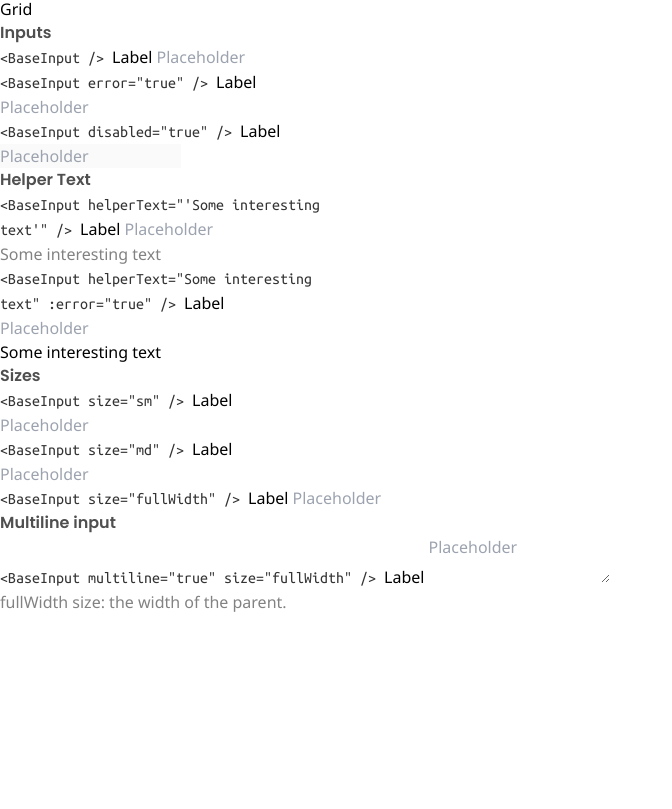
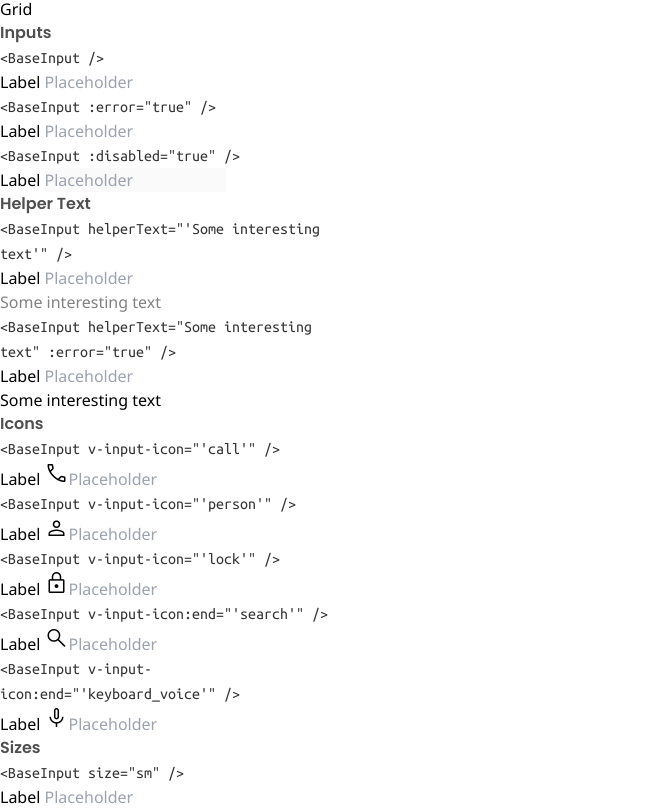
Before and after one commit to RennanPeron/reusable-components, a Vue app: page /inputs in a window 1280 px wide. Shown: the part 231-1040 px from the top of the page, without its empty margins (0-672 px from the left). Before the commit the page ends 845 px from the top, so only its background shows below. Built offline with nearby package versions, Linux system fonts and the light colour scheme.

Commit message:
icons directive added

```diff
--- a/src/components/base/Input.vue
+++ b/src/components/base/Input.vue
@@ -1,4 +1,5 @@
 <template>
+    <div>
         <label class="flex flex-col text-gray-900" :class="{
             'focus-within:text-blue-400': !error,
             'focus-within:text-red-600 text-red-400': error,
@@ -15,7 +16,8 @@
                     'bg-gray-200': disabled
                 }" :disabled="disabled">
 
-        <textarea v-else placeholder="Placeholder" class="rounded-lg border-2 overflow-hidden hover:border-gray-900" :class="[classList], {
+            <textarea v-else placeholder="Placeholder" class="rounded-lg border-2 overflow-hidden hover:border-gray-900"
+                :class="[classList], {
                     'focus:border-blue-400 border-gray-400 text-gray-3': !error,
                     'focus:border-red-600 border-red-400 text-gray-3': error,
                     'bg-gray-200': disabled
@@ -24,6 +26,7 @@
         </label>
         <p class="mt-1 noto-sans text-[0.652rem]" :class="{ 'text-gray-3': !error, 'text-red-400': error }">{{ helperText }}
         </p>
+    </div>
 </template>
 
 <script>
--- /dev/null
+++ b/src/directives/input-icons.js
@@ -0,0 +1,22 @@
+export default {
+  beforeMount(el, binding) {
+    // Position Relative to the label
+    el.querySelector('label').classList.add('relative')
+
+    let padding = 'pl-8'
+    let position = 'top-1/2 left-1.5'
+
+    if (binding.arg == 'end') {
+      padding = 'pr-8'
+      position = 'top-1/2 right-1.5'
+    }
+    // Add some padding to the input
+    el.querySelector('input').classList.add(padding)
+
+    // Add the icon
+    el.querySelector('input').insertAdjacentHTML(
+      'beforebegin',
+      `<i class="material-symbols-outlined absolute ${position}"> ${binding.value} </i>`
+    )
+  }
+}
--- a/src/main.js
+++ b/src/main.js
@@ -7,6 +7,7 @@ import App from './App.vue'
 import router from './router'
 import GlobalComponents from './includes/_globals'
 import ButtonIcon from '@/directives/button-icons'
+import InputIcon from '@/directives/input-icons'
 
 const app = createApp(App)
 
@@ -14,5 +15,6 @@ app.use(createPinia())
 app.use(router)
 app.use(GlobalComponents)
 app.directive('button-icon', ButtonIcon)
+app.directive('input-icon', InputIcon)
 
 app.mount('#app')
--- a/src/views/InputsView.vue
+++ b/src/views/InputsView.vue
@@ -11,15 +11,15 @@
             </div>
             <div>
                 <span class="block text-gray-1 mb-3">
-                    &lt;BaseInput error="true" /&gt;
+                    &lt;BaseInput :error="true" /&gt;
                 </span>
-                <base-input error="true" />
+                <base-input :error="true" />
             </div>
             <div>
                 <span class="block text-gray-1 mb-3">
-                    &lt;BaseInput disabled="true" /&gt;
+                    &lt;BaseInput :disabled="true" /&gt;
                 </span>
-                <base-input disabled="true" />
+                <base-input :disabled="true" />
             </div>
         </section>
         <!-- Helper Text -->
@@ -39,6 +39,39 @@
             </div>
         </section>
         <!-- Icons -->
+        <h2 class="text-gray-2 text-2xl font-medium mb-6 first:mt-0 mt-10">Icons</h2>
+        <section class="examples flex flex-wrap flex=row w-fit mb-8 gap-x-16 gap-y-8 lg:gap-x-32">
+            <div>
+                <span class="block text-gray-1 mb-3">
+                    &lt;BaseInput v-input-icon="'call'" /&gt;
+                </span>
+                <base-input v-input-icon="'call'" />
+            </div>
+            <div>
+                <span class="block text-gray-1 mb-3">
+                    &lt;BaseInput v-input-icon="'person'" /&gt;
+                </span>
+                <base-input v-input-icon="'person'" />
+            </div>
+            <div>
+                <span class="block text-gray-1 mb-3">
+                    &lt;BaseInput v-input-icon="'lock'" /&gt;
+                </span>
+                <base-input v-input-icon="'lock'" />
+            </div>
+            <div>
+                <span class="block text-gray-1 mb-3">
+                    &lt;BaseInput v-input-icon:end="'search'" /&gt;
+                </span>
+                <base-input v-input-icon:end="'search'" />
+            </div>
+            <div>
+                <span class="block text-gray-1 mb-3">
+                    &lt;BaseInput v-input-icon:end="'keyboard_voice'" /&gt;
+                </span>
+                <base-input v-input-icon:end="'keyboard_voice'" />
+            </div>
+        </section>
         <!-- Sizes -->
         <h2 class="text-gray-2 text-2xl font-medium mb-6 first:mt-0 mt-10">Sizes</h2>
         <section class="examples flex flex-wrap flex=row w-fit mb-8 gap-x-16 gap-y-8 lg:gap-x-32">
@@ -46,13 +79,13 @@
                 <span class="block text-gray-1 mb-3">
                     &lt;BaseInput size="sm" /&gt;
                 </span>
-                <base-input size="'sm'" />
+                <base-input size="sm" />
             </div>
             <div>
                 <span class="block text-gray-1 mb-3">
                     &lt;BaseInput size="md" /&gt;
                 </span>
-                <base-input size="'md'" />
+                <base-input size="md" />
             </div>
         </section>
         <div>
@@ -65,9 +98,9 @@
         <h2 class="text-gray-2 text-2xl font-medium mb-6 first:mt-0 mt-10">Multiline input</h2>
         <section class="examples w-1/4 mb-8 w-full">
             <span class="block text-gray-1 mb-3">
-                &lt;BaseInput multiline="true" size="fullWidth" /&gt;
+                &lt;BaseInput :multiline="true" size="fullWidth" /&gt;
             </span>
-            <base-input multiline="true" size="fullWidth" helperText="fullWidth size: the width of the parent." />
+            <base-input :multiline="true" size="fullWidth" helperText="fullWidth size: the width of the parent." />
         </section>
     </main>
 </template>
```
Lines whose indentation alone changed are shown as unchanged.
